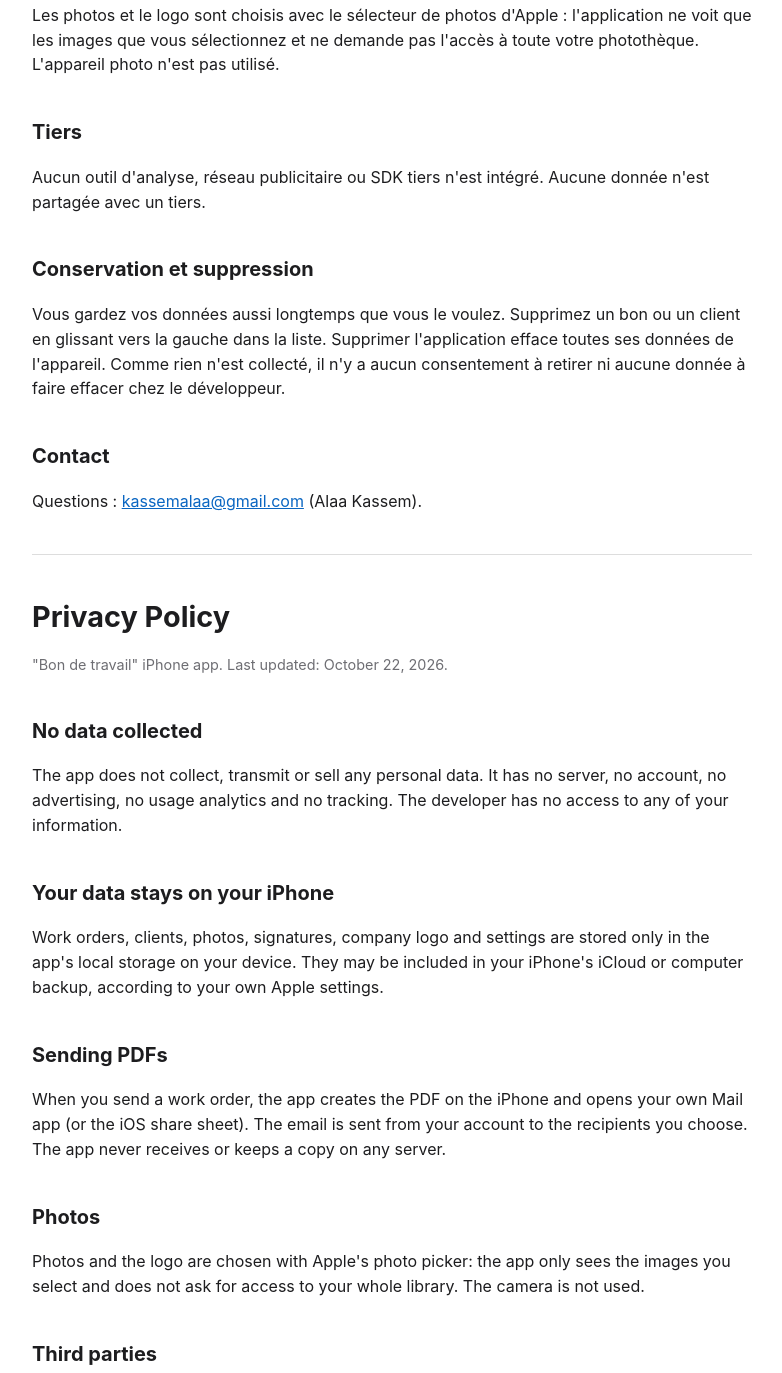
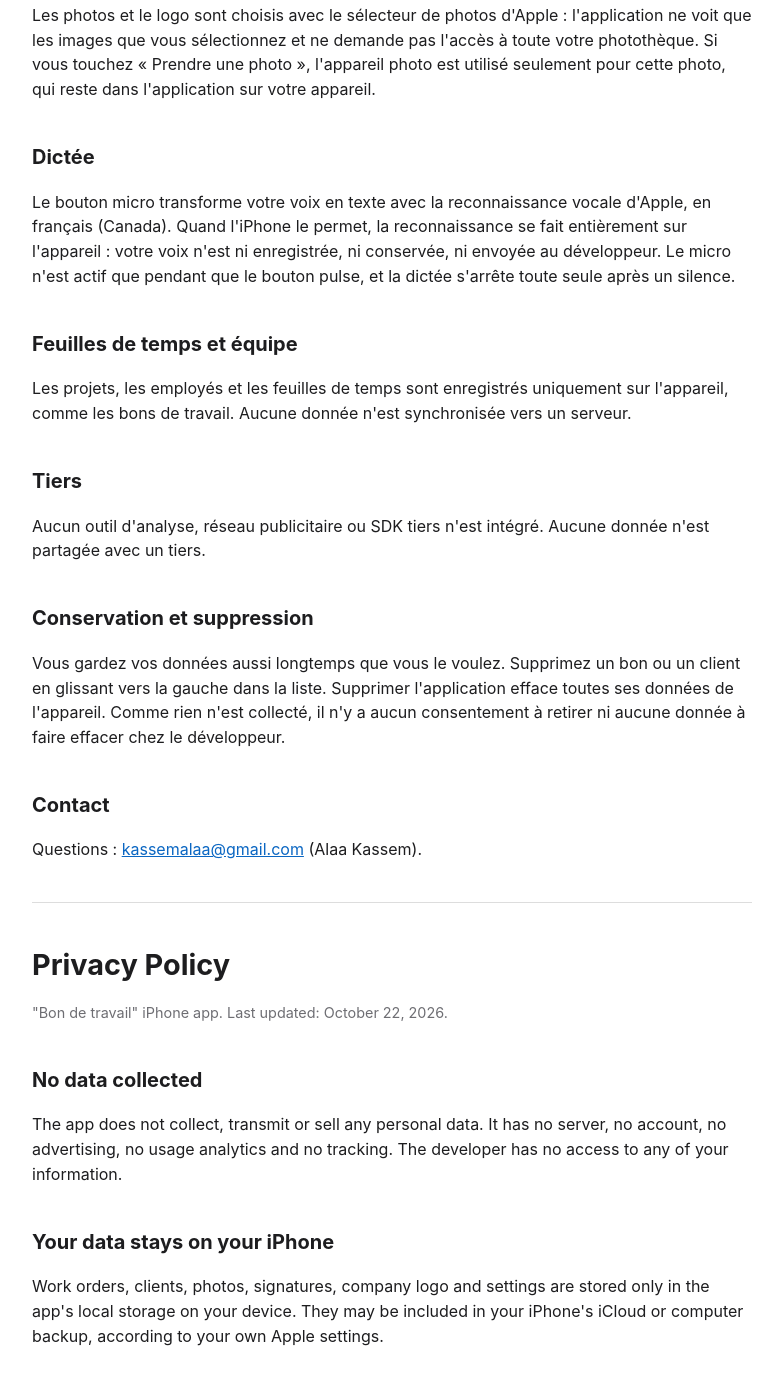
Before and after one commit to kassemalaa/bondetravail-app, a plain HTML site: page privacy.html in a window 1280 px wide. Shown: the part 753-2126 px from the top of the page, without its empty margins (248-1030 px from the left). Drawn offline with Linux system fonts and the light colour scheme.

Commit message:
Confidentialite : dictee sur l'appareil, appareil photo, feuilles de temps locales

```diff
--- a/privacy.html
+++ b/privacy.html
@@ -11,7 +11,11 @@
 <h2>Envoi des PDF</h2>
 <p>Quand vous envoyez un bon, l'application crée le PDF sur l'iPhone et ouvre votre propre app Mail (ou la feuille de partage iOS). Le courriel part de votre compte, vers les destinataires que vous choisissez. L'application ne reçoit et ne conserve aucune copie sur un serveur.</p>
 <h2>Photos</h2>
-<p>Les photos et le logo sont choisis avec le sélecteur de photos d'Apple : l'application ne voit que les images que vous sélectionnez et ne demande pas l'accès à toute votre photothèque. L'appareil photo n'est pas utilisé.</p>
+<p>Les photos et le logo sont choisis avec le sélecteur de photos d'Apple : l'application ne voit que les images que vous sélectionnez et ne demande pas l'accès à toute votre photothèque. Si vous touchez « Prendre une photo », l'appareil photo est utilisé seulement pour cette photo, qui reste dans l'application sur votre appareil.</p>
+<h2>Dictée</h2>
+<p>Le bouton micro transforme votre voix en texte avec la reconnaissance vocale d'Apple, en français (Canada). Quand l'iPhone le permet, la reconnaissance se fait entièrement sur l'appareil : votre voix n'est ni enregistrée, ni conservée, ni envoyée au développeur. Le micro n'est actif que pendant que le bouton pulse, et la dictée s'arrête toute seule après un silence.</p>
+<h2>Feuilles de temps et équipe</h2>
+<p>Les projets, les employés et les feuilles de temps sont enregistrés uniquement sur l'appareil, comme les bons de travail. Aucune donnée n'est synchronisée vers un serveur.</p>
 <h2>Tiers</h2>
 <p>Aucun outil d'analyse, réseau publicitaire ou SDK tiers n'est intégré. Aucune donnée n'est partagée avec un tiers.</p>
 <h2>Conservation et suppression</h2>
@@ -29,7 +33,11 @@
 <h2>Sending PDFs</h2>
 <p>When you send a work order, the app creates the PDF on the iPhone and opens your own Mail app (or the iOS share sheet). The email is sent from your account to the recipients you choose. The app never receives or keeps a copy on any server.</p>
 <h2>Photos</h2>
-<p>Photos and the logo are chosen with Apple's photo picker: the app only sees the images you select and does not ask for access to your whole library. The camera is not used.</p>
+<p>Photos and the logo are chosen with Apple's photo picker: the app only sees the images you select and does not ask for access to your whole library. If you tap "Prendre une photo", the camera is used only for that photo, which stays in the app on your device.</p>
+<h2>Dictation</h2>
+<p>The microphone button turns your voice into text with Apple's speech recognition, in Canadian French. When the iPhone supports it, recognition runs entirely on the device: your voice is not recorded, kept, or sent to the developer. The microphone is only active while the button pulses, and dictation stops by itself after a silence.</p>
+<h2>Timesheets and team</h2>
+<p>Projects, employees and timesheets are stored only on the device, like work orders. No data is synced to a server.</p>
 <h2>Third parties</h2>
 <p>No analytics tool, ad network or third-party SDK is included. No data is shared with any third party.</p>
 <h2>Retention and deletion</h2>
```
